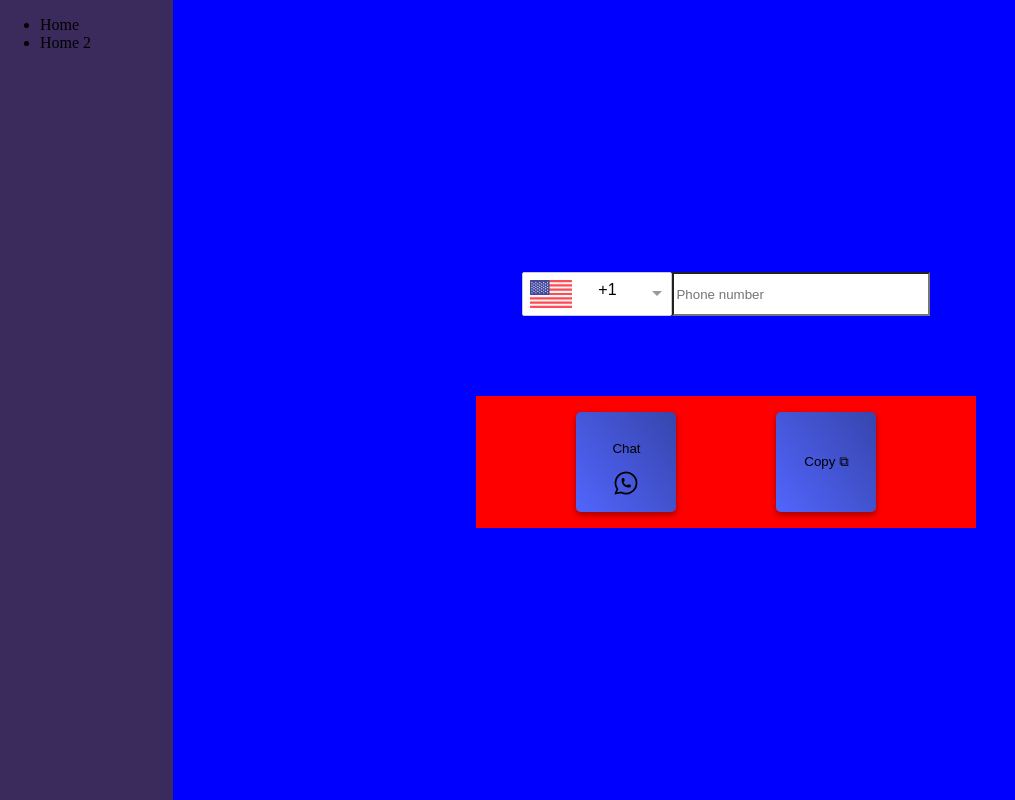
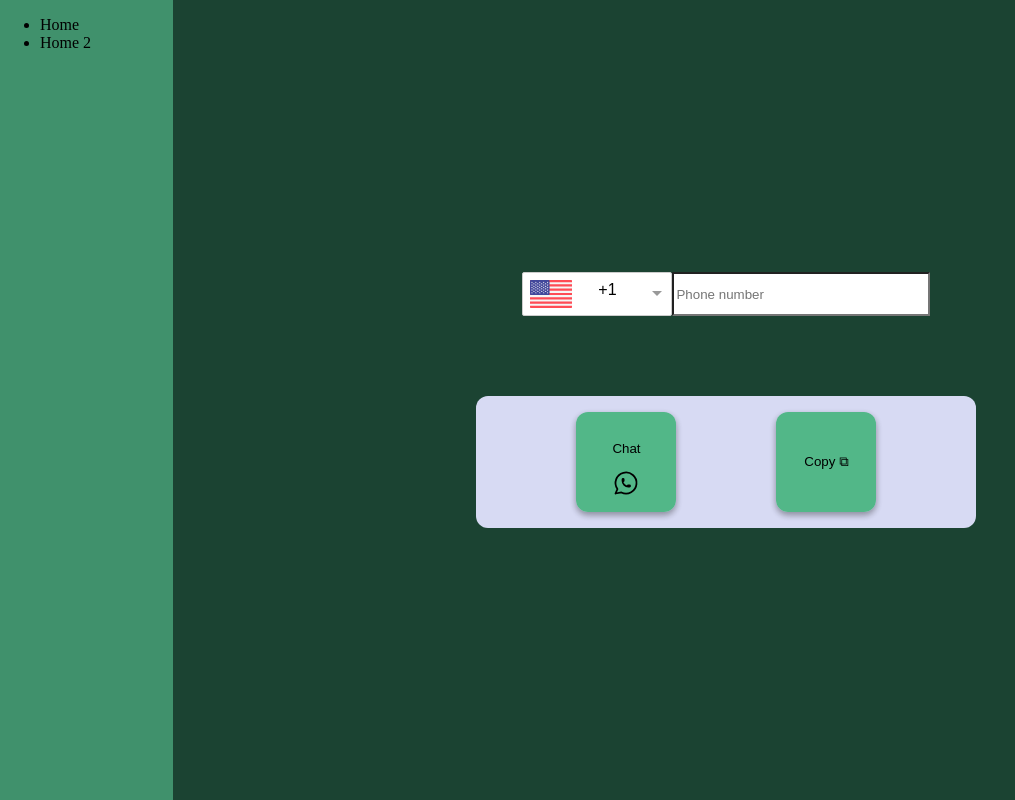
Before and after one commit to sthiefaine/whatsnumber, a Next.js app: page / in a window 1280 px wide. Shown: the whole page, without its empty margins (0-1015 px from the left). Built offline with nearby package versions, Linux system fonts and the light colour scheme.

Commit message:
fix(css): edit color

```diff
--- a/components/Form/Form.module.css
+++ b/components/Form/Form.module.css
@@ -6,7 +6,8 @@
 }
 
 .button__container {
-  background: red;
+  background: rgb(215, 218, 243);
+  border-radius: 12px;
   display: flex;
   flex-wrap: nowrap;
   justify-content: space-evenly;
@@ -14,12 +15,8 @@
 }
 .button {
   cursor: pointer;
-  background: rgb(81, 101, 253);
-  background: linear-gradient(
-    233deg,
-    rgb(55, 69, 172) 0%,
-    rgba(81, 101, 253, 1) 100%
-  );
+  background: #52b788;
+  background: linear-gradient(233deg, #52b788 0%, #52b788 100%);
   box-shadow: rgba(0, 0, 0, 0.16) 0px 3px 6px, rgba(0, 0, 0, 0.23) 0px 3px 6px;
   -webkit-box-shadow: rgba(0, 0, 0, 0.16) 0px 3px 6px,
     rgba(0, 0, 0, 0.23) 0px 3px 6px;
@@ -32,7 +29,7 @@
   width: 25vw;
   max-width: 100px;
   height: 100px;
-  border-radius: 5px;
+  border-radius: 12px;
   display: flex;
   flex-direction: column;
   justify-content: center;
--- a/pages/history.tsx
+++ b/pages/history.tsx
@@ -36,7 +36,7 @@ const History = () => {
             <SearchBar />
             <article className={styles.main__article}>
               <ul>
-                {historyNumbers.map((element, i) => {
+                {historyNumbers.map((element: any, i) => {
                   return (
                     <li key={element.id}>
                       <div>
--- a/styles/History.module.css
+++ b/styles/History.module.css
@@ -7,7 +7,7 @@
 }
 
 .main {
-  background-color: blue;
+  background-color: #1b4332;
   flex-grow: 1;
 }
 
--- a/styles/Home.module.css
+++ b/styles/Home.module.css
@@ -18,11 +18,12 @@
   justify-content: center;
   z-index: 2;
 
-  background-color: rgb(216, 63, 63);
+  background-color: #40916c;
 }
 
 .main {
-  background-color: blue;
+  background-color: #1b4332;
+
   flex-grow: 1;
 
   display: flex;
@@ -41,14 +42,12 @@
   bottom: 0;
   height: 3rem;
   width: 100%;
-
-  background-color: black;
 }
 
 .footer__nav {
   height: 100%;
   width: 100%;
-  background-color: rgb(43, 38, 38);
+  background-color: #40916c;
 }
 
 .footer__nav__items {
@@ -75,5 +74,5 @@
 .aside {
   width: 200px;
   height: 100vh;
-  background-color: rgb(58, 43, 92);
+  background-color: #40916c;
 }
```
